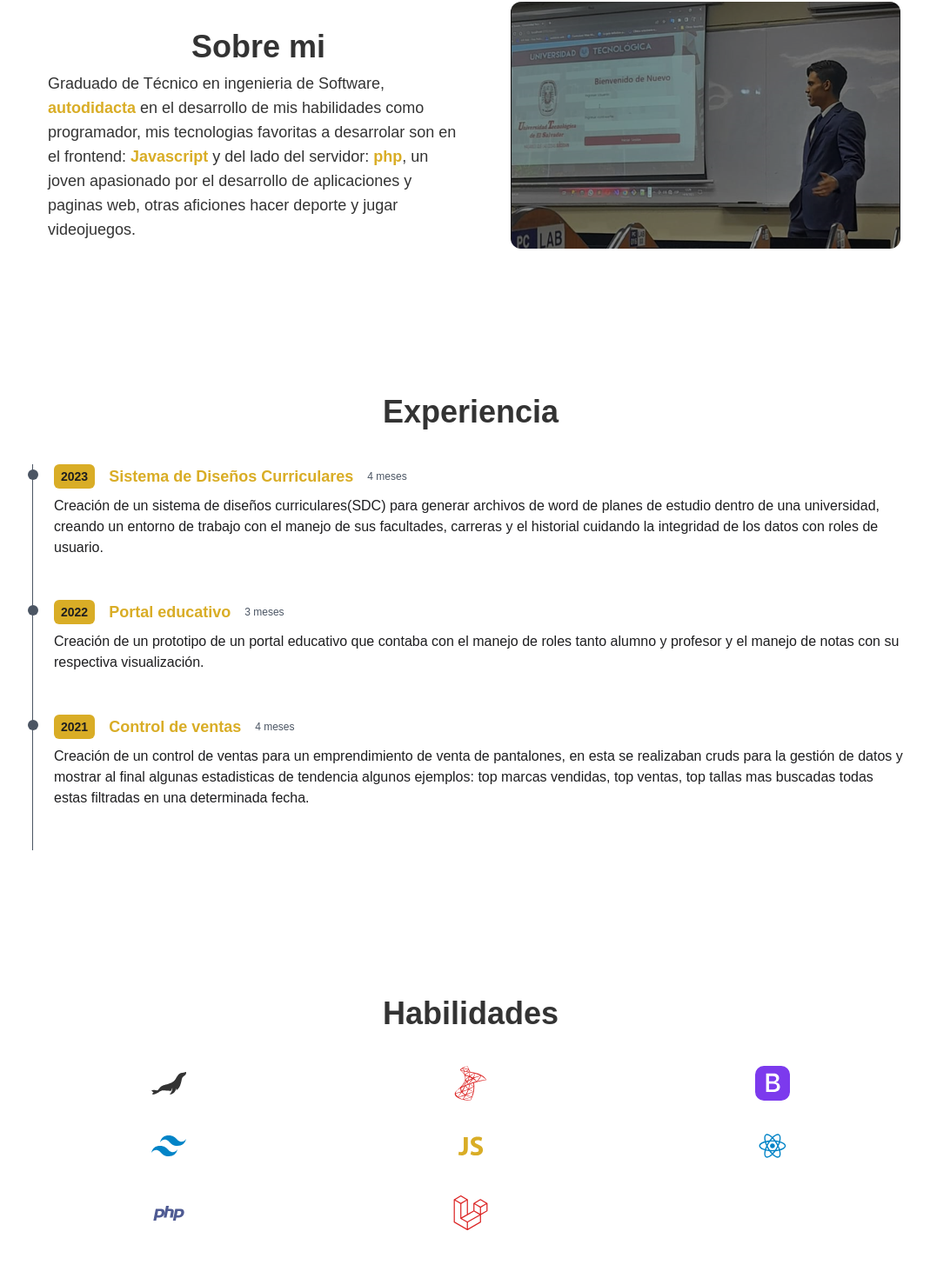
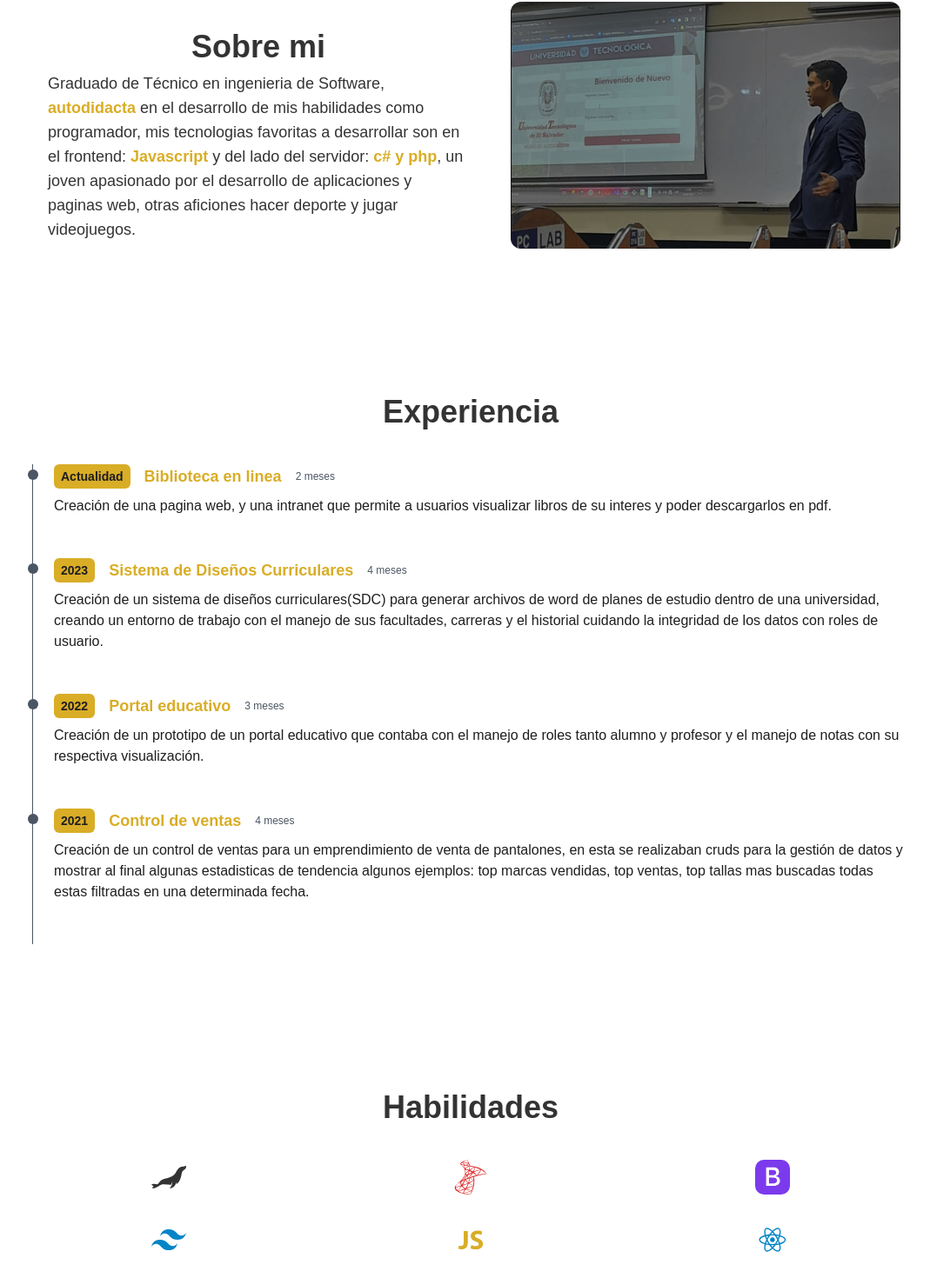
Before and after one commit to EGarcia30/EGarcia30.github.io, a React (Vite) app: page / in a window 1280 px wide. Shown: the part 862-2332 px from the top of the page at 87% size, without its empty margins (99-1168 px from the left). Built offline with nearby package versions, Linux system fonts and the light colour scheme.

Commit message:
arreglo seccion sobre mi y habilidades

```diff
--- a/src/components/Experiencia.jsx
+++ b/src/components/Experiencia.jsx
@@ -4,26 +4,32 @@ function Experiencia() {
     const experiencias = [
         {
             id: 1,
+            fecha:'Actualidad',
+            titulo:'Biblioteca en linea',
+            duracion:'2 meses',
+            descripcion: 'Creación de una pagina web, y una intranet que permite a usuarios visualizar libros de su interes y poder descargarlos en pdf.'
+        },
+        {
+            id: 2,
             fecha: '2023',
             titulo:'Sistema de Diseños Curriculares',
             duracion: '4 meses',
             descripcion: 'Creación de un sistema de diseños curriculares(SDC) para generar archivos de word de planes de estudio dentro de una universidad, creando un entorno de trabajo con el manejo de sus facultades, carreras y el historial cuidando la integridad de los datos con roles de usuario.'
         },
         {
-            id: 2,
+            id: 3,
             fecha: '2022',
             titulo:'Portal educativo',
             duracion: '3 meses',
             descripcion: 'Creación de un prototipo de un portal educativo que contaba con el manejo de roles tanto alumno y profesor y el manejo de notas con su respectiva visualización.'
         },
         {
-            id: 3,
+            id: 4,
             fecha: '2021',
             titulo:'Control de ventas',
             duracion: '4 meses',
             descripcion: 'Creación de un control de ventas para un emprendimiento de venta de pantalones, en esta se realizaban cruds para la gestión de datos y mostrar al final algunas estadisticas de tendencia algunos ejemplos: top marcas vendidas, top ventas, top tallas mas buscadas todas estas filtradas en una determinada fecha.'
         },
-
     ]
     return (
         <div id="experiencia" className="max-w-[1040px] mx-auto p-4 py-16 text-black/80 dark:text-white/80">
--- a/src/components/Habilidades.jsx
+++ b/src/components/Habilidades.jsx
@@ -1,20 +1,20 @@
 import { BsFillBootstrapFill } from "react-icons/bs";
 import { DiJavascript1, DiReact, DiPhp } from "react-icons/di";
-import { SiTailwindcss, SiLaravel, SiMariadb, SiMicrosoftsqlserver } from "react-icons/si";
+import { SiTailwindcss, SiLaravel, SiMariadb, SiMicrosoftsqlserver, SiCsharp } from "react-icons/si";
 
 function Habilidades() {
     return (
         <div id='habilidades' className="max-w-[1040px] mx-auto p-4 py-16 text-black/80 dark:text-white/80">
             <h1 className="md:text-4xl text-2xl font-bold text-center font-beba-neue my-10">Habilidades</h1>
             <div className="grid md:grid-cols-3 grid-cols-auto place-items-center gap-8">
-                <SiMariadb size={40} className="text-"/>
+                <SiMariadb size={40} className=""/>
                 <SiMicrosoftsqlserver size={40} className="text-red-600"/>
                 <BsFillBootstrapFill size={40} className="text-violet-600"/>
                 <SiTailwindcss size={40} className="text-sky-600"/>
                 <DiJavascript1 size={40} className="text-[#d9ad26]"/>
                 <DiReact size={40} className="text-sky-600"/>
                 <DiPhp size={50} className="text-[#4F5B93]" />
-                <SiLaravel size={40} className="text-red-600"/>
+                <SiCsharp size={40} className="text-indigo-600"/>
             </div>
         </div>
     )
--- a/src/components/Perfil.jsx
+++ b/src/components/Perfil.jsx
@@ -6,7 +6,7 @@ function Perfil() {
             <div className="flex flex-wrap items-center justify-center">
                 <div className="sm:pe-10 pe-0 md:pb-0 pb-6 flex flex-col">
                     <h1 className="md:text-4xl text-2xl font-bold text-center font-beba-neue mt-8">Sobre mi</h1>
-                    <p className="md:text-lg text-sm font-normal font-montserrat max-w-[500px] p-2">Graduado de Técnico en ingenieria de Software, <b className="text-[#d9ad26]">autodidacta</b> en el desarrollo de mis habilidades como programador, mis tecnologias favoritas a desarrolar son en el frontend: <b className="text-[#d9ad26]">Javascript</b> y del lado del servidor: <b className="text-[#d9ad26]">php</b>, un joven apasionado por el desarrollo de aplicaciones y paginas web, otras aficiones hacer deporte y jugar videojuegos.</p>
+                    <p className="md:text-lg text-sm font-normal font-montserrat max-w-[500px] p-2">Graduado de Técnico en ingenieria de Software, <b className="text-[#d9ad26]">autodidacta</b> en el desarrollo de mis habilidades como programador, mis tecnologias favoritas a desarrollar son en el frontend: <b className="text-[#d9ad26]">Javascript</b> y del lado del servidor: <b className="text-[#d9ad26]">c# y php</b>, un joven apasionado por el desarrollo de aplicaciones y paginas web, otras aficiones hacer deporte y jugar videojuegos.</p>
                 </div>
                 <div className="relative">
                     <img src={aboutImg} alt="/" className="rounded-xl z-10 h-full"/>
```
